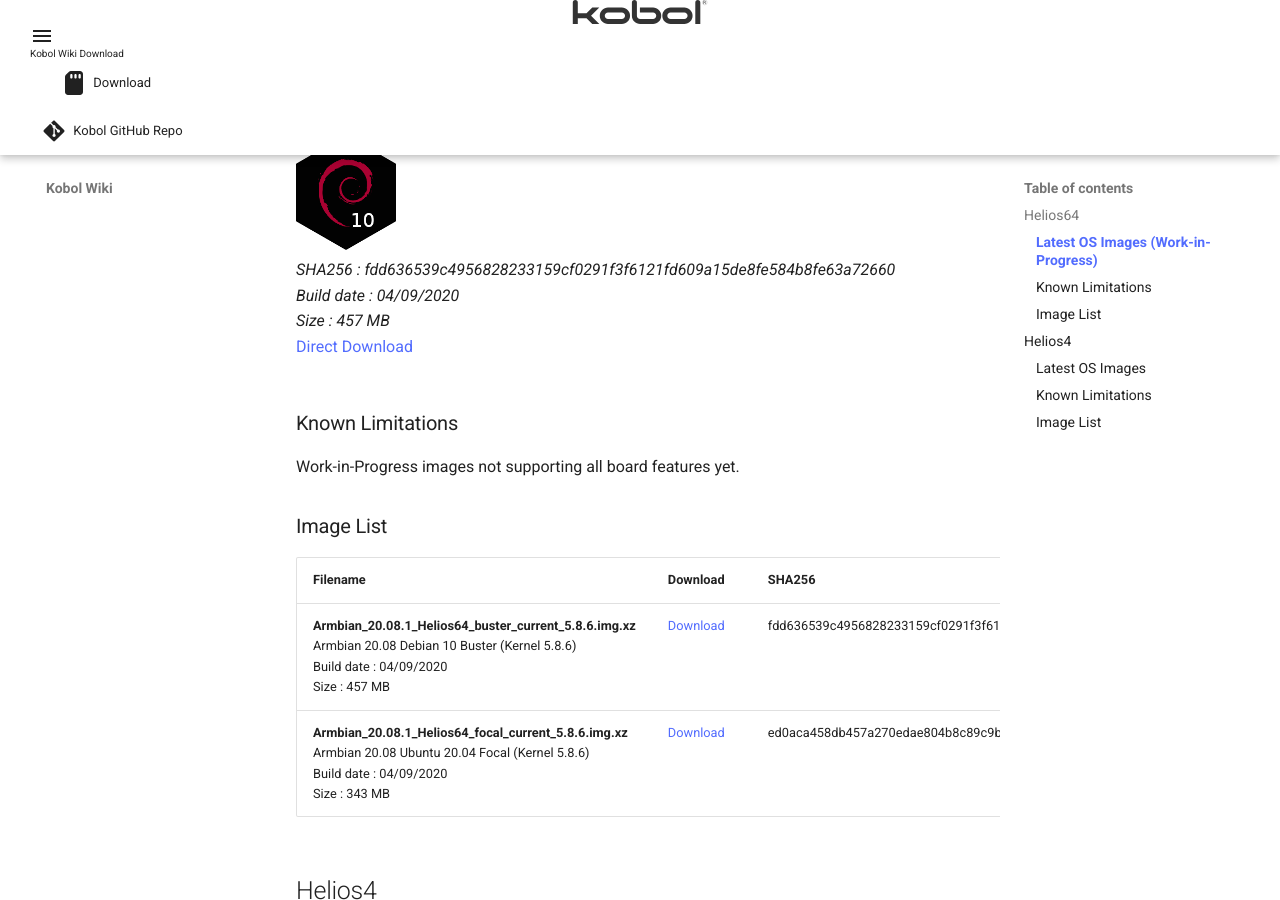
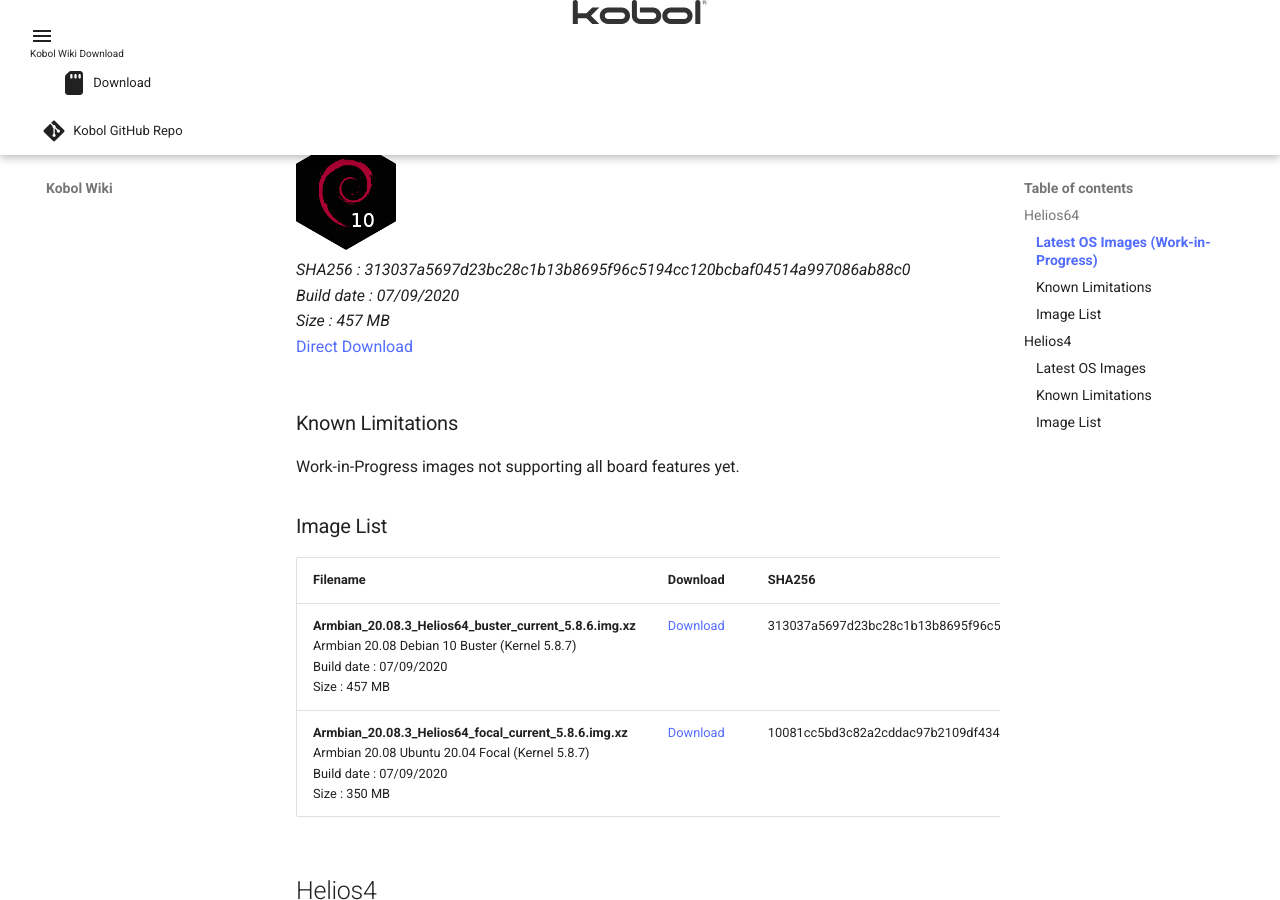
Before and after one commit to kobol-io/wiki, an MkDocs documentation site: the page built from docs/download.md, in a window 1280 px wide and 900 px high, scrolled down 420 px. Built offline with MkDocs 1.6.1 and Material for MkDocs 9.7.7, drawn with Linux system fonts in a browser that asks for light colours.

Commit message:
Update H64 Armbian image link

```diff
--- a/docs/download.md
+++ b/docs/download.md
@@ -8,19 +8,19 @@ All images are generated by [Armbian](https://www.armbian.com/) community.
 
 === "Debian 10 (Buster)"
 
-    [![Debian Stretch](/img/download/debian10.png)](https://dl.armbian.com/helios64/archive/Armbian_20.08.1_Helios64_buster_current_5.8.6.img.xz)<br>
-    *SHA256 : fdd636539c4956828233159cf0291f3f6121fd609a15de8fe584b8fe63a72660<br>
-    Build date : 04/09/2020<br>
+    [![Debian Stretch](/img/download/debian10.png)](https://dl.armbian.com/helios64/archive/Armbian_20.08.3_Helios64_buster_current_5.8.7.img.xz)<br>
+    *SHA256 : 313037a5697d23bc28c1b13b8695f96c5194cc120bcbaf04514a997086ab88c0<br>
+    Build date : 07/09/2020<br>
     Size : 457 MB<br>*
-    [Direct Download](https://dl.armbian.com/helios64/archive/Armbian_20.08.1_Helios64_buster_current_5.8.6.img.xz)
+    [Direct Download](https://dl.armbian.com/helios64/archive/Armbian_20.08.3_Helios64_buster_current_5.8.7.img.xz)
 
 === "Ubuntu 20.04 (Focal)"
 
-    [![Ubuntu Focal](/img/download/ubuntu.png)](https://dl.armbian.com/helios64/archive/Armbian_20.08.1_Helios64_focal_current_5.8.6.img.xz)<br>
-    *SHA256 :ed0aca458db457a270edae804b8c89c9bc3398c16c179810abe2fa08a4ffa101<br>
-    Build date : 04/09/2020<br>
-    Size : 343 MB<br>*
-    [Direct Download](https://dl.armbian.com/helios64/archive/Armbian_20.08.1_Helios64_focal_current_5.8.6.img.xz)
+    [![Ubuntu Focal](/img/download/ubuntu.png)](https://dl.armbian.com/helios64/archive/Armbian_20.08.3_Helios64_focal_current_5.8.7.img.xz)<br>
+    *SHA256 :10081cc5bd3c82a2cddac97b2109df43405628579cf9f8892a30324935bbd78f<br>
+    Build date : 07/09/2020<br>
+    Size : 350 MB<br>*
+    [Direct Download](https://dl.armbian.com/helios64/archive/Armbian_20.08.3_Helios64_focal_current_5.8.7.img.xz)
 
 
 ### Known Limitations
@@ -31,8 +31,8 @@ Work-in-Progress images not supporting all board features yet.
 
 Filename | Download | SHA256
 ---------|----------|----
-**Armbian_20.08.1_Helios64_buster_current_5.8.6.img.xz**<br>Armbian 20.08 Debian 10 Buster (Kernel 5.8.6)<br>Build date : 04/09/2020<br>Size : 457 MB|[Download](https://dl.armbian.com/helios64/archive/Armbian_20.08.1_Helios64_buster_current_5.8.6.img.xz)|fdd636539c4956828233159cf0291f3f6121fd609a15de8fe584b8fe63a72660
-**Armbian_20.08.1_Helios64_focal_current_5.8.6.img.xz**<br>Armbian 20.08 Ubuntu 20.04 Focal (Kernel 5.8.6)<br>Build date : 04/09/2020<br>Size : 343 MB|[Download](https://dl.armbian.com/helios64/archive/Armbian_20.08.1_Helios64_focal_current_5.8.6.img.xz)|ed0aca458db457a270edae804b8c89c9bc3398c16c179810abe2fa08a4ffa101
+**Armbian_20.08.3_Helios64_buster_current_5.8.6.img.xz**<br>Armbian 20.08 Debian 10 Buster (Kernel 5.8.7)<br>Build date : 07/09/2020<br>Size : 457 MB|[Download](https://dl.armbian.com/helios64/archive/Armbian_20.08.3_Helios64_buster_current_5.8.7.img.xz)|313037a5697d23bc28c1b13b8695f96c5194cc120bcbaf04514a997086ab88c0
+**Armbian_20.08.3_Helios64_focal_current_5.8.6.img.xz**<br>Armbian 20.08 Ubuntu 20.04 Focal (Kernel 5.8.7)<br>Build date : 07/09/2020<br>Size : 350 MB|[Download](https://dl.armbian.com/helios64/archive/Armbian_20.08.3_Helios64_focal_current_5.8.7.img.xz)|10081cc5bd3c82a2cddac97b2109df43405628579cf9f8892a30324935bbd78f
 
 
 ## Helios4
```
